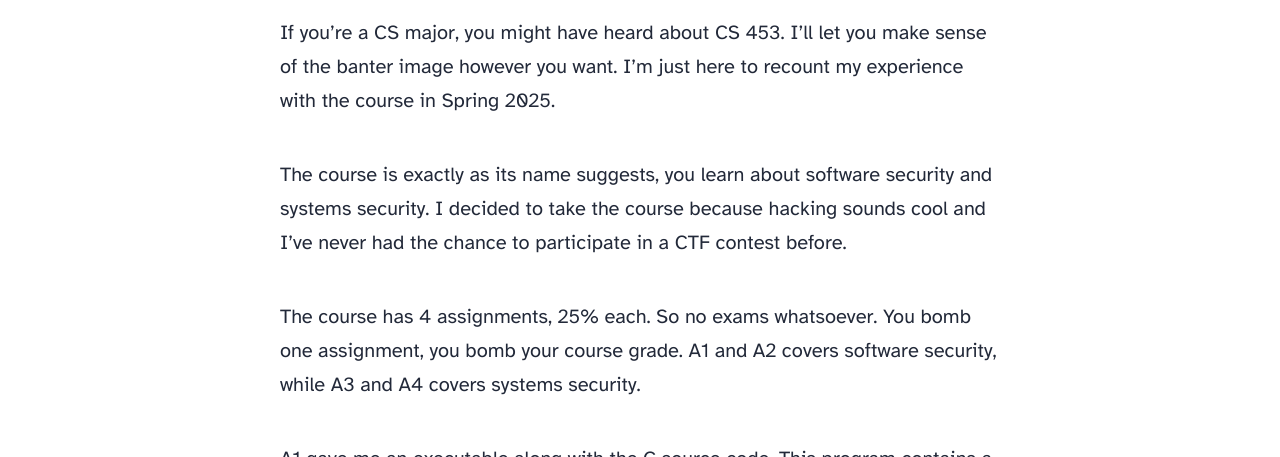
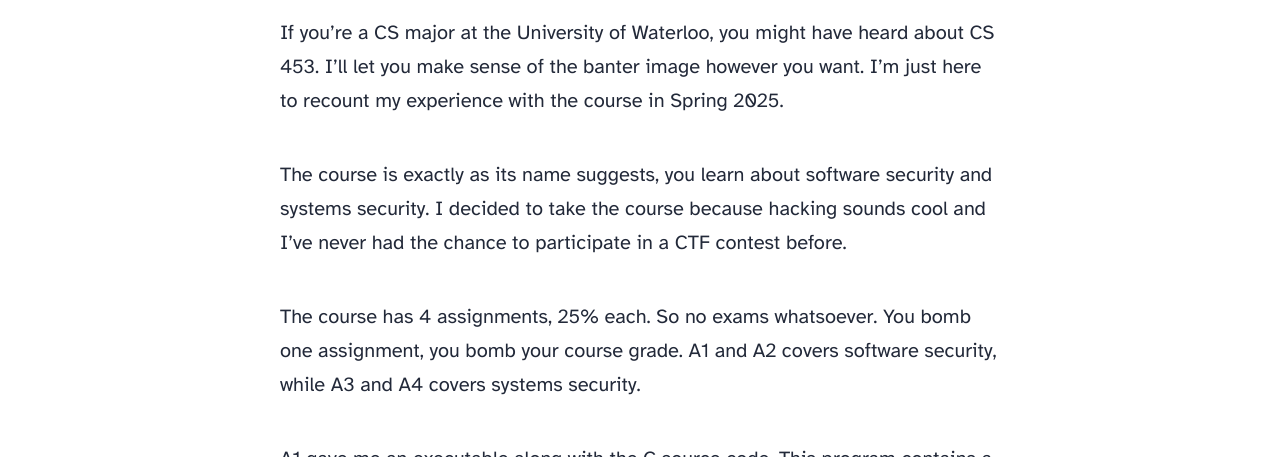
Before and after one commit to KuroganeToyama/blog, an Astro site: page /blog/2025-07-26-cs453 in a window 1280 px wide. Shown: the part 643-1100 px from the top of the page. Built offline with nearby package versions, Linux system fonts and the light colour scheme; Astro itself is replaced by a stand-in of ours.

Commit message:
Updated file

```diff
--- a/src/content/blog/2025-07-26-cs453.md
+++ b/src/content/blog/2025-07-26-cs453.md
@@ -5,7 +5,7 @@
 heroImage: '../../assets/cs453.png'
 ---
 
-If you're a CS major, you might have heard about CS 453. I'll let you make sense of the banter image however you want. I'm just here to recount my experience with the course in Spring 2025.
+If you're a CS major at the University of Waterloo, you might have heard about CS 453. I'll let you make sense of the banter image however you want. I'm just here to recount my experience with the course in Spring 2025.
 
 The course is exactly as its name suggests, you learn about software security and systems security. I decided to take the course because hacking sounds cool and I've never had the chance to participate in a CTF contest before.
 
```
